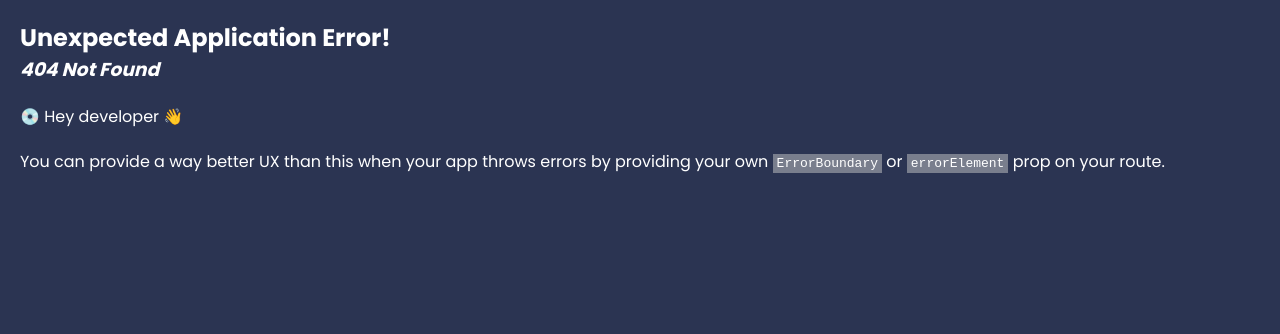
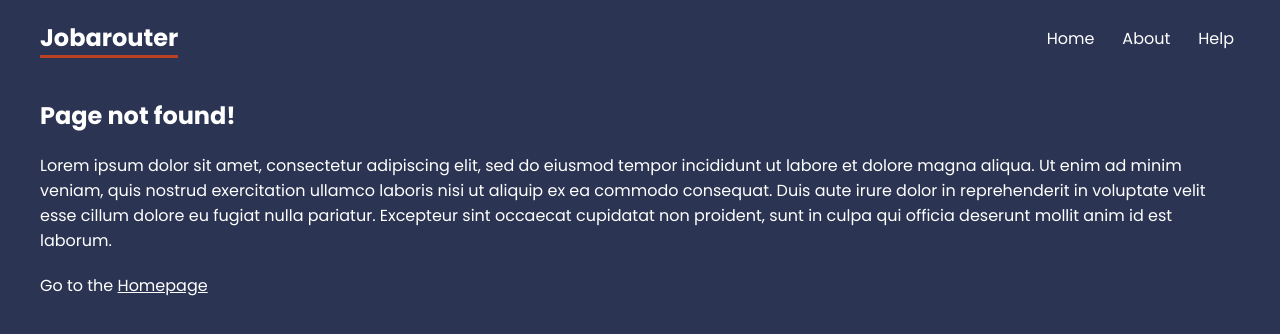
Before and after one commit to Philippe35507/NetNinja-Jobarouter, a React (Vite) app: page /careers/1 in a window 1280 px wide. Before the commit this address had no page. Shown: the top 334 px of the page. Built offline with nearby package versions, Linux system fonts and the light colour scheme.

Commit message:
Custom 404 Page

```diff
--- a/src/App.jsx
+++ b/src/App.jsx
@@ -10,6 +10,7 @@ import Home from "./pages/Home";
 import About from "./pages/About";
 import Faq from "./pages/help/Faq";
 import Contact from "./pages/help/Contact";
+import NotFound from "./pages/NotFound";
 
 //layout
 import RootLayout from "./layouts/RootLayout";
@@ -24,6 +25,7 @@ const router = createBrowserRouter(
         <Route path="faq" element={<Faq />} />
         <Route path="contact" element={<Contact />} />
       </Route>
+      <Route path="*" element={<NotFound />} />
     </Route>
   )
 );
--- /dev/null
+++ b/src/pages/NotFound.jsx
@@ -0,0 +1,21 @@
+import { Link } from "react-router-dom";
+
+export default function NotFound() {
+  return (
+    <div>
+      <h2>Page not found!</h2>
+      <p>
+        Lorem ipsum dolor sit amet, consectetur adipiscing elit, sed do eiusmod
+        tempor incididunt ut labore et dolore magna aliqua. Ut enim ad minim
+        veniam, quis nostrud exercitation ullamco laboris nisi ut aliquip ex ea
+        commodo consequat. Duis aute irure dolor in reprehenderit in voluptate
+        velit esse cillum dolore eu fugiat nulla pariatur. Excepteur sint
+        occaecat cupidatat non proident, sunt in culpa qui officia deserunt
+        mollit anim id est laborum.
+      </p>
+      <p>
+        Go to the <Link to="/">Homepage</Link>
+      </p>
+    </div>
+  );
+}
```
